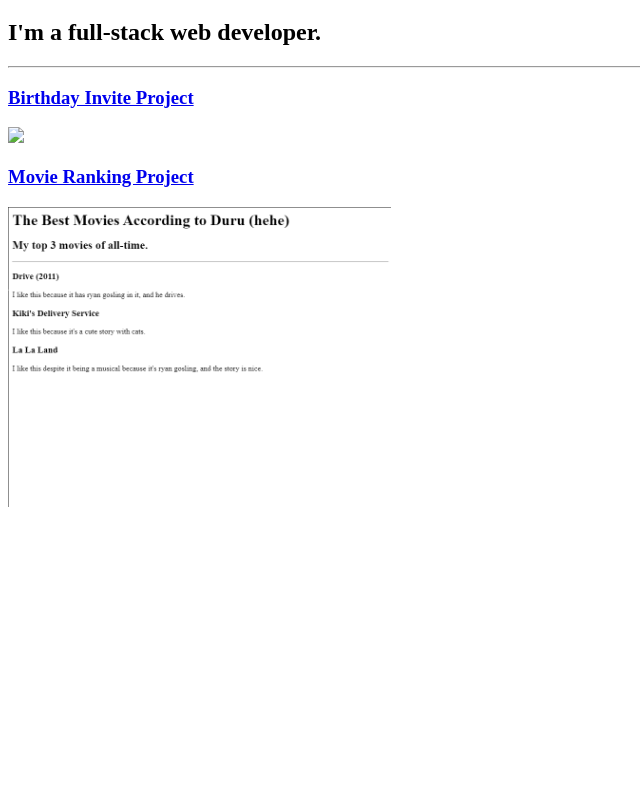
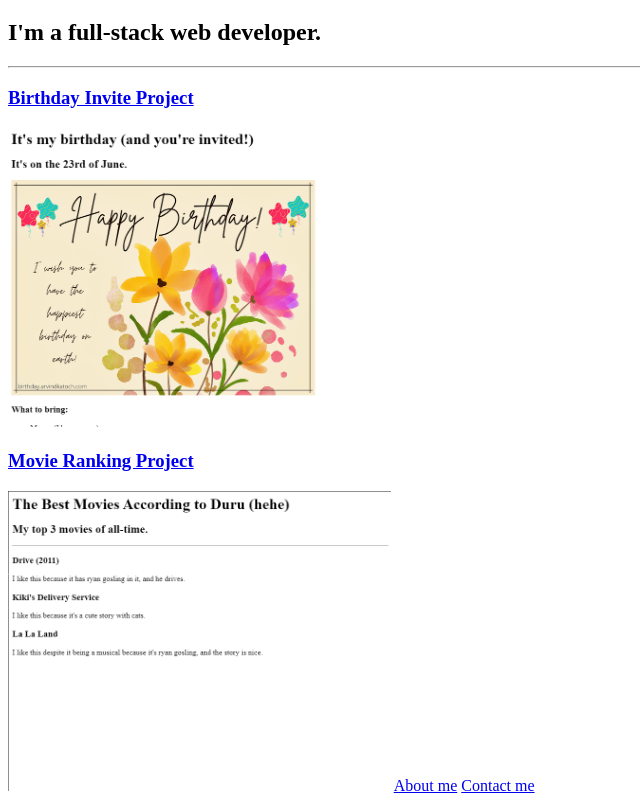
Before and after one commit to durubirinci/html-portfolio, a plain HTML site: page index.html in a window 1280 px wide. Shown: the part 61-864 px from the top of the page, without its empty margins (0-640 px from the left). Before the commit the page ends 800 px from the top, so only its background shows below. Drawn offline with Linux system fonts and the light colour scheme.

Commit message:
Update index.html

```diff
--- a/index.html
+++ b/index.html
@@ -1,4 +1,4 @@
-<!-- TODO 1: Create the HTML Boilerplate -->
+
 <!DOCTYPE html>
 <html lang="en">
  <head>
@@ -13,40 +13,13 @@
     <hr />
 
     <h3><a href = "public/birthday-invite.html"> Birthday Invite Project</a></h3>
-    <img src = "assets/images/birthday_invite.png/" height = "300" />
+    <img src = "assets/images/birthday_invite.png" height = "300" />
 
     <h3><a href="./public/movie-ranking.html">Movie Ranking Project</a></h3>
     <img src = "assets/images/movie_ranking.png" height = "300"/>
 
+    <a href = "./public/about.html"> About me</a>
+    <a href = "./public/contact.html"> Contact me</a>
+
  </body>
  </html>
-
-<!-- TODO 2: Add Your previous projects' HTML into the public folder -->
-<!-- Done -->
-
-<!-- TODO 3: Take screenshots of your project previews and add the images to the images folder -->
-<!-- Done-->
-
-<!-- TODO 4: Add titles/subtitles etc. -->
-
-<!-- TODO 5: Add a link to the project pages -->
-
-<!-- TODO 6: Add images to show the project previews
-HINT for TODO 6: You can use the height attribute set to 200 to make the image smaller:
-https://developer.mozilla.org/en-US/docs/Web/HTML/Element/img#attr-height -->
-
-<!-- TODO 7: Add the Contact Me and About Me page links --><!-- TODO 1: Create the HTML Boilerplate -->
-
-<!-- TODO 2: Add Your previous projects' HTML into the public folder -->
-
-<!-- TODO 3: Take screenshots of your project previews and add the images to the images folder -->
-
-<!-- TODO 4: Add titles/subtitles etc. -->
-
-<!-- TODO 5: Add a link to the project pages -->
-
-<!-- TODO 6: Add images to show the project previews
-HINT for TODO 6: You can use the height attribute set to 200 to make the image smaller:
-https://developer.mozilla.org/en-US/docs/Web/HTML/Element/img#attr-height -->
-
-<!-- TODO 7: Add the Contact Me and About Me page links -->
```
